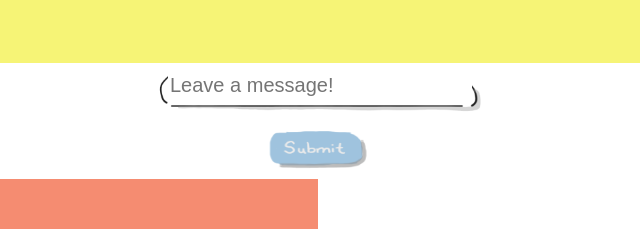
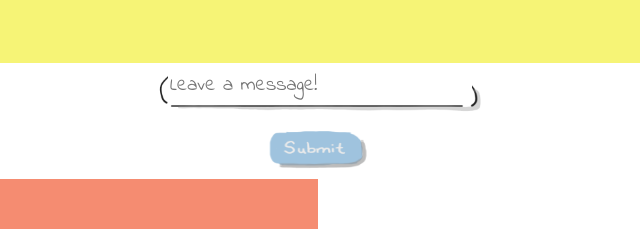
Before and after one commit to l0st-idi0t/WDYDT, a website: page singlePost.html in a window 1280 px wide. Shown: the part 147-386 px from the top of the page, 322-962 px from the left. Drawn offline with Linux system fonts and the light colour scheme.

Commit message:
changed font when typing

```diff
--- a/public/style.css
+++ b/public/style.css
@@ -54,6 +54,7 @@ img {
   height: 35px;
   left: calc(50% - 150px);
   cursor: url("imgs/typing.png"), auto;
+  font-family: "Indie Flower", cursive;
 }
 
 .inputImg {
```
